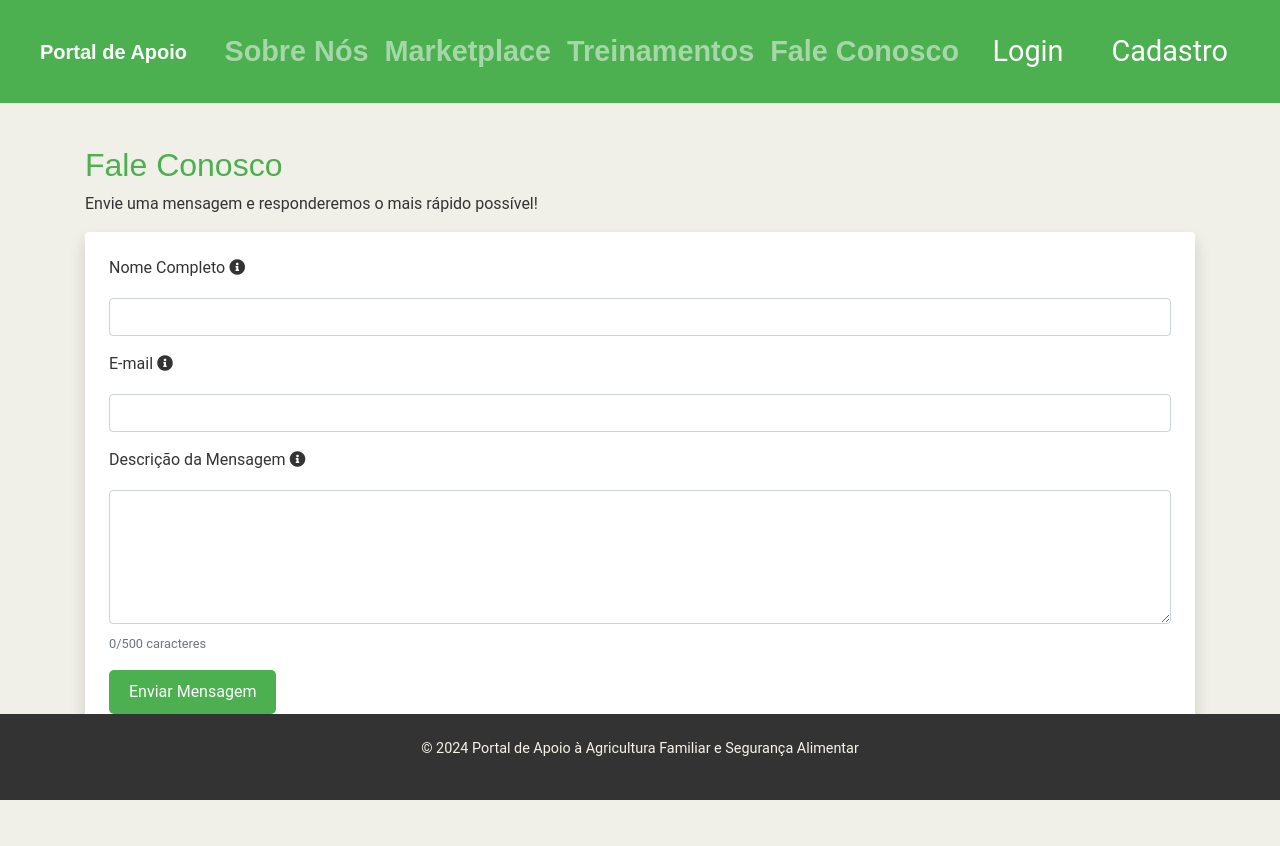
After one commit to NGDMN/PBL, a Flask app: template templates/contato.html in a window 1280 px wide. The commit adds this page. Run offline with Flask 3, Linux system fonts and the light colour scheme; the template is opened without the code that fills it, so the values that code supplies are empty; some libraries are stand-ins or nearby versions.

Commit message:
Ajustes da etapa 4 do PBL: melhorias no fale conosco e marketplace.

```diff
--- /dev/null
+++ b/app.py
@@ -0,0 +1,72 @@
+from flask import Flask, request, render_template, jsonify
+from datetime import datetime
+import csv
+import os
+
+app = Flask(__name__)
+
+@app.route('/')
+def index():
+    return render_template('index.html')
+
+@app.route('/contato')
+def contato():
+    return render_template('contato.html')
+
+@app.route('/sobre')
+def sobre():
+    return render_template('sobre.html')
+
+@app.route('/marketplace')
+def marketplace():
+    return render_template('marketplace.html')
+
+@app.route('/treinamentos')
+def treinamentos():
+    return render_template('treinamentos.html')
+
+@app.route('/submit_form', methods=['POST'])
+def submit_form():
+    nome = request.form.get('nome')
+    email = request.form.get('email')
+    mensagem = request.form.get('mensagem')
+
+    # Validações básicas
+    if not nome or ' ' not in nome:
+        return jsonify({"success": False, "message": "Por favor, insira seu nome completo (incluindo sobrenome)."})
+    if not email or not validate_email(email):
+        return jsonify({"success": False, "message": "Por favor, insira um e-mail válido."})
+    if len(mensagem) < 30 or len(mensagem) > 500:
+        return jsonify({"success": False, "message": "A descrição da mensagem deve ter entre 30 e 500 caracteres."})
+
+    # Verificação de caracteres proibidos
+    if ';' in mensagem:
+        return jsonify({"success": False, "message": "A mensagem não pode conter o caractere ponto e vírgula (;)."})
+
+    # Obter a data e hora atuais
+    timestamp = datetime.now().strftime('%Y-%m-%d %H:%M:%S')
+
+    # Verificar se o arquivo CSV já existe
+    file_exists = os.path.isfile('mensagens.csv')
+
+    # Salvar a mensagem em um arquivo CSV
+    with open('mensagens.csv', 'a', newline='') as csvfile:
+        fieldnames = ['Timestamp', 'Nome', 'Email', 'Mensagem']
+        writer = csv.DictWriter(csvfile, fieldnames=fieldnames, quotechar='"', quoting=csv.QUOTE_ALL)
+
+        # Escrever o cabeçalho apenas se o arquivo CSV for novo
+        if not file_exists:
+            writer.writeheader()
+
+        # Escrever os dados
+        writer.writerow({'Timestamp': timestamp, 'Nome': nome, 'Email': email, 'Mensagem': mensagem})
+
+    return jsonify({"success": True, "message": "Mensagem enviada com sucesso!"})
+
+def validate_email(email):
+    import re
+    email_regex = r'^[^\s@]+@[^\s@]+\.[^\s@]+$'
+    return re.match(email_regex, email) is not None
+
+if __name__ == '__main__':
+    app.run(debug=True)
--- /dev/null
+++ b/mensagens.csv
@@ -0,0 +1,3 @@
+"Timestamp","Nome","Email","Mensagem"
+"2024-12-06 19:53:24","a a","a@a.a","fdsfsadfasadfdfadfsdfsdfsdfdsfads"
+"2024-12-06 21:43:59","neil goodman","goodman@live.com","tudo okghgdjwhkqqgjkdwgfqwjhfdjgf"
--- /dev/null
+++ b/static/js/script.js
@@ -0,0 +1,136 @@
+console.log("Arquivo script.js carregado corretamente!");
+
+document.addEventListener('DOMContentLoaded', function() {
+    ativarTooltips();
+    configurarContadorDeCaracteres();
+    configurarPesquisaProdutos();
+    configurarEnvioDeFormulario();
+});
+
+// Função para ativar tooltips
+function ativarTooltips() {
+    $(function () {
+        $('[data-toggle="tooltip"]').tooltip();
+    });
+}
+
+
+
+// Função para configurar o contador de caracteres
+function configurarContadorDeCaracteres() {
+    const mensagemInput = document.getElementById('mensagem');
+    const charCount = document.getElementById('charCount');
+
+    console.log('mensagemInput:', mensagemInput);
+    console.log('charCount:', charCount);
+
+    if (mensagemInput && charCount) {
+        mensagemInput.addEventListener('input', function() {
+            const length = mensagemInput.value.length;
+            charCount.textContent = `${length}/500 caracteres`;
+            console.log(`Caractere contado: ${length}`);
+        });
+
+        // Atualizar contador de caracteres ao carregar a página
+        mensagemInput.dispatchEvent(new Event('input'));
+    } else {
+        console.error('Elemento com id="mensagem" ou id="charCount" não encontrado.');
+    }
+}
+
+
+
+
+
+
+// Função para configurar a pesquisa de produtos
+function configurarPesquisaProdutos() {
+    const searchInput = document.getElementById('search');
+    const products = document.querySelectorAll('.product-card');
+
+    if (searchInput) {
+        searchInput.addEventListener('input', function() {
+            const searchTerm = searchInput.value.toLowerCase();
+
+            products.forEach(product => {
+                const productName = product.getAttribute('data-name').toLowerCase();
+                if (productName.includes(searchTerm)) {
+                    product.classList.remove('d-none');
+                } else {
+                    product.classList.add('d-none');
+                }
+            });
+        });
+    }
+}
+
+// Função para configurar o envio do formulário
+function configurarEnvioDeFormulario() {
+    const form = document.querySelector('form');
+    const nomeInput = document.getElementById('nome');
+    const emailInput = document.getElementById('email');
+    const mensagemInput = document.getElementById('mensagem');
+    const charCount = document.getElementById('charCount');
+
+    form.addEventListener('submit', function(event) {
+        event.preventDefault();
+
+        const nome = nomeInput.value.trim();
+        const email = emailInput.value.trim();
+        const mensagem = mensagemInput.value.trim();
+
+        // Validação do Nome Completo
+        const nomeRegex = /^[A-Za-zÀ-ÖØ-öø-ÿ]+ [A-Za-zÀ-ÖØ-öø-ÿ]+$/;
+        if (!nomeRegex.test(nome)) {
+            alert('Por favor, insira seu nome completo (incluindo sobrenome).');
+            return;
+        }
+
+        // Validação do E-mail
+        const emailRegex = /^[^\s@]+@[^\s@]+\.[^\s@]+$/;
+        if (!emailRegex.test(email)) {
+            alert('Por favor, insira um e-mail válido.');
+            return;
+        }
+
+        // Validação da Mensagem
+        if (mensagem.length < 30 || mensagem.length > 500) {
+            alert('A sua mensagem deve ter entre 30 e 500 caracteres.');
+            return;
+        }
+
+        // Verificação de caracteres proibidos
+        if (mensagem.includes(';')) {
+            alert('A mensagem não pode conter o caractere ponto e vírgula (;).');
+            return;
+        }
+
+        fetch('/submit_form', {
+            method: 'POST',
+            headers: {
+                'Content-Type': 'application/x-www-form-urlencoded',
+            },
+            body: new URLSearchParams({
+                nome: nome,
+                email: email,
+                mensagem: mensagem
+            })
+        })
+        .then(response => response.json())
+        .then(data => {
+            if (data.success) {
+                alert(data.message);
+                form.reset();
+                if (charCount) {
+                    charCount.textContent = '0/500 caracteres';
+                }
+            } else {
+                alert(data.message);
+            }
+        })
+        .catch(error => {
+            console.error('Erro:', error);
+            alert('Ocorreu um erro ao enviar a mensagem.');
+        });
+    });
+}
--- /dev/null
+++ b/templates/contato.html
@@ -0,0 +1,74 @@
+<!DOCTYPE html>
+<html lang="pt-br">
+<head>
+    <meta charset="UTF-8">
+    <meta name="viewport" content="width=device-width, initial-scale=1.0">
+    <title>Portal de Apoio - Contato</title>
+    <link rel="stylesheet" href="https://stackpath.bootstrapcdn.com/bootstrap/4.5.2/css/bootstrap.min.css">
+    <link rel="stylesheet" href="{{ url_for('static', filename='css/styles.css') }}">
+    <link rel="stylesheet" href="https://cdnjs.cloudflare.com/ajax/libs/font-awesome/5.15.3/css/all.min.css">
+</head>
+
+<body>
+    <header>
+        <!-- Navbar -->
+        <nav class="navbar navbar-expand-lg navbar-dark">
+            <a class="navbar-brand" href="{{ url_for('index') }}">Portal de Apoio</a>
+            <div class="collapse navbar-collapse">
+                <ul class="navbar-nav ml-auto">
+                    <li class="nav-item"><a class="nav-link" href="{{ url_for('sobre') }}">Sobre Nós</a></li>
+                    <li class="nav-item"><a class="nav-link" href="{{ url_for('marketplace') }}">Marketplace</a></li>
+                    <li class="nav-item"><a class="nav-link" href="{{ url_for('treinamentos') }}">Treinamentos</a></li>
+                    <li class="nav-item"><a class="nav-link" href="{{ url_for('contato') }}">Fale Conosco</a></li>
+                </ul>
+                <div class="navbar-nav ml-auto">
+                    <a href="#" class="btn btn-outline-light mx-1">Login</a>
+                    <a href="#" class="btn btn-outline-light mx-1">Cadastro</a>
+                </div>
+            </div>
+        </nav>
+    </header>
+
+    <!-- Contato Form -->
+    <div class="container my-5">
+        <h2>Fale Conosco</h2>
+        <p>Envie uma mensagem e responderemos o mais rápido possível!</p>
+        <form action="{{ url_for('submit_form') }}" method="post" class="p-4 bg-white rounded shadow">
+            <div class="form-group">
+                <label for="nome">Nome Completo
+                    <i class="fas fa-info-circle" data-toggle="tooltip" title="Digite seu nome completo."></i>
+                </label>
+                <input type="text" class="form-control" id="nome" name="nome" required>
+            </div>
+            <div class="form-group">
+                <label for="email">E-mail
+                    <i class="fas fa-info-circle" data-toggle="tooltip" title="Digite um e-mail válido."></i>
+                </label>
+                <input type="email" class="form-control" id="email" name="email" required>
+            </div>
+
+            <div class="form-group">
+                <label for="mensagem">Descrição da Mensagem
+                    <i class="fas fa-info-circle" data-toggle="tooltip" title="Sua mensagem deve ter entre 30 e 500 caracteres, e não pode conter ';'."></i>
+                </label>
+                <textarea class="form-control" id="mensagem" name="mensagem" rows="5" required></textarea>
+                <small id="charCount" class="form-text text-muted">0/500 caracteres</small>
+            </div>
+            <button type="submit" class="btn btn-primary">Enviar Mensagem</button>
+        </form>
+    </div>
+
+    <!-- Bibliotecas necessárias -->
+    <script src="https://code.jquery.com/jquery-3.4.1.min.js"></script>
+    <script src="https://cdnjs.cloudflare.com/ajax/libs/popper.js/1.16.1/umd/popper.min.js"></script>
+    <script src="https://stackpath.bootstrapcdn.com/bootstrap/4.5.2/js/bootstrap.min.js"></script>
+
+    <script src="{{ url_for('static', filename='js/script.js') }}"></script>
+
+
+    <!-- Footer -->
+    <footer class="text-center py-4">
+        <p>© 2024 Portal de Apoio à Agricultura Familiar e Segurança Alimentar</p>
+    </footer>
+</body>
+</html>
```
Also changed, not shown: contato.html (deleted, +0 -68 lines), templates/index.html (renamed from index.html, +10 -7 lines), templates/marketplace.html (renamed from marketplace.html, +24 -17 lines), templates/sobre.html (renamed from sobre.html, +6 -6 lines), templates/treinamentos.html (renamed from treinamentos.html, +6 -6 lines), static/css/styles.css (renamed from css/styles.css), static/images/Café.jpg (renamed from images/Café.jpg), static/images/Leite.jpg (renamed from images/Leite.jpg), static/images/saca_de_arroz-Foto-Arquivo-EBC.webp (renamed from images/saca_de_arroz-Foto-Arquivo-EBC.webp).
